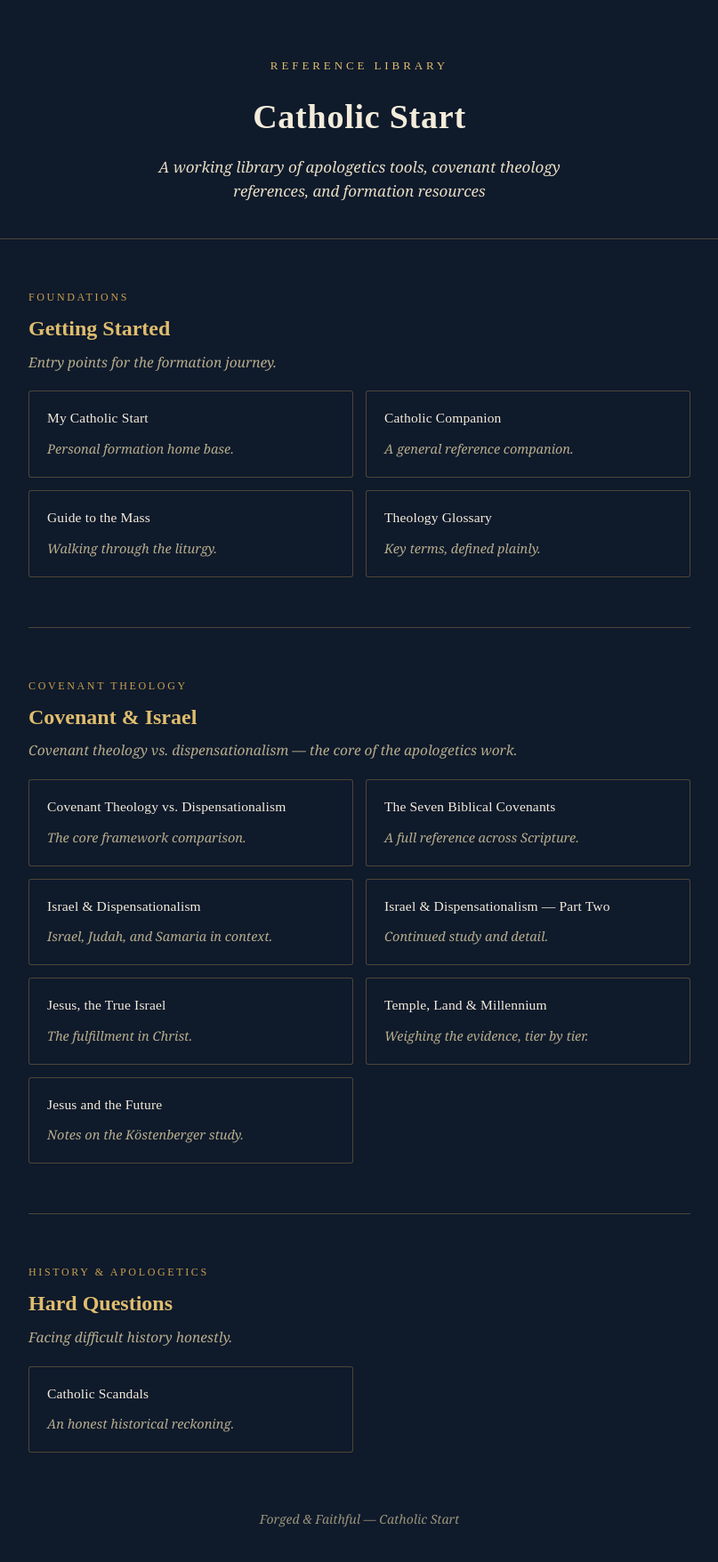
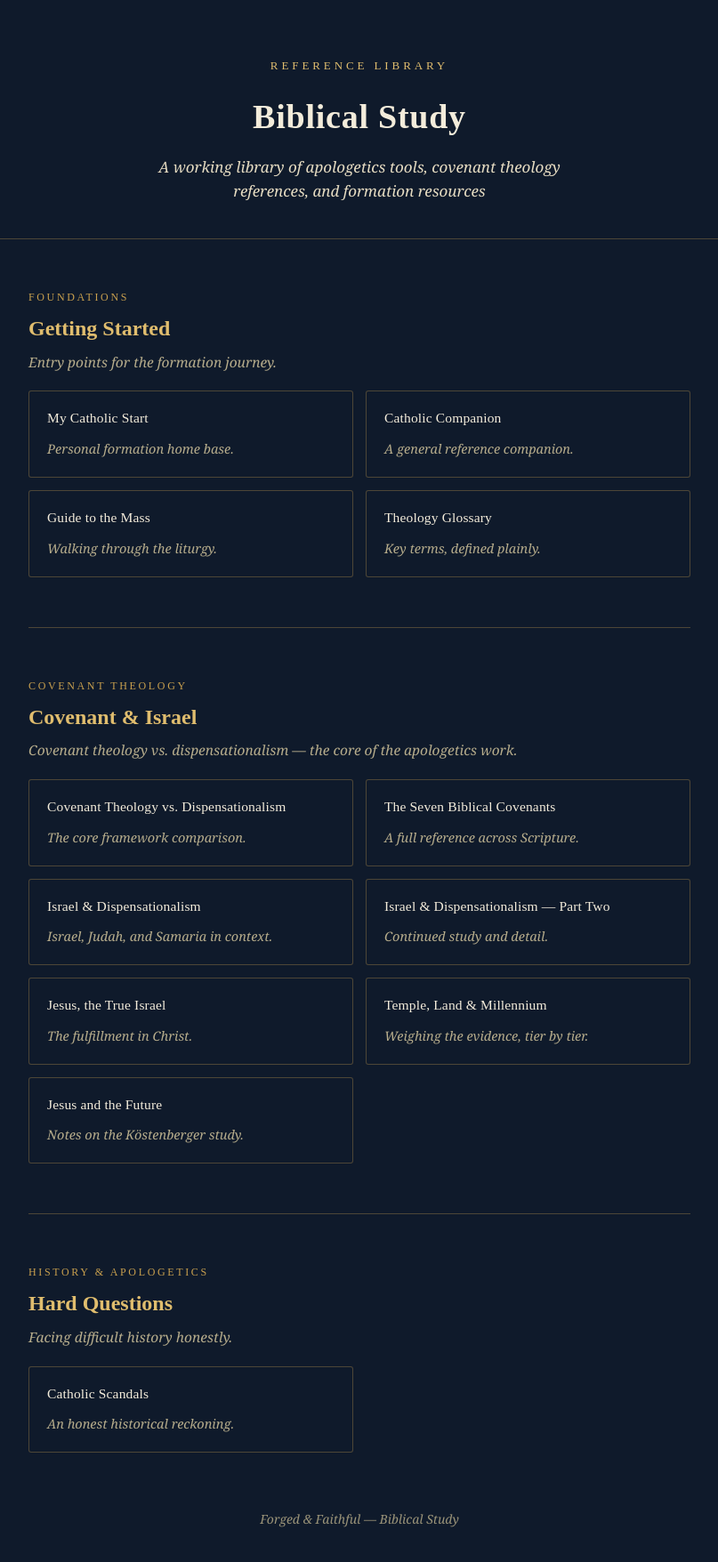
Before and after one commit to asanterno/biblical-study, a plain HTML site: page index.html in a window 1280 px wide. Shown: the whole page at 89% size, without its empty margins (236-1043 px from the left). Drawn offline with Linux system fonts and the light colour scheme.

Commit message:
Update index.html

```diff
--- a/index.html
+++ b/index.html
@@ -5,7 +5,7 @@
 <meta name="viewport" content="width=device-width, initial-scale=1.0">
 <meta name="color-scheme" content="light">
 <meta name="supported-color-schemes" content="light">
-<title>Catholic Start — Reference Library</title>
+<title>Biblical Study — Reference Library</title>
 <style>
   :root{ color-scheme: only light; }
   *{ box-sizing: border-box; }
@@ -131,7 +131,7 @@
 
 <div class="titlebar">
   <div class="eyebrow">Reference Library</div>
-  <h1>Catholic Start</h1>
+  <h1>Biblical Study</h1>
   <div class="subtitle">A working library of apologetics tools, covenant theology references, and formation resources</div>
 </div>
 
@@ -215,7 +215,7 @@
 
 </div>
 
-<div class="footer-note">Forged &amp; Faithful — Catholic Start</div>
+<div class="footer-note">Forged &amp; Faithful — Biblical Study</div>
 
 </body>
 </html>
```
